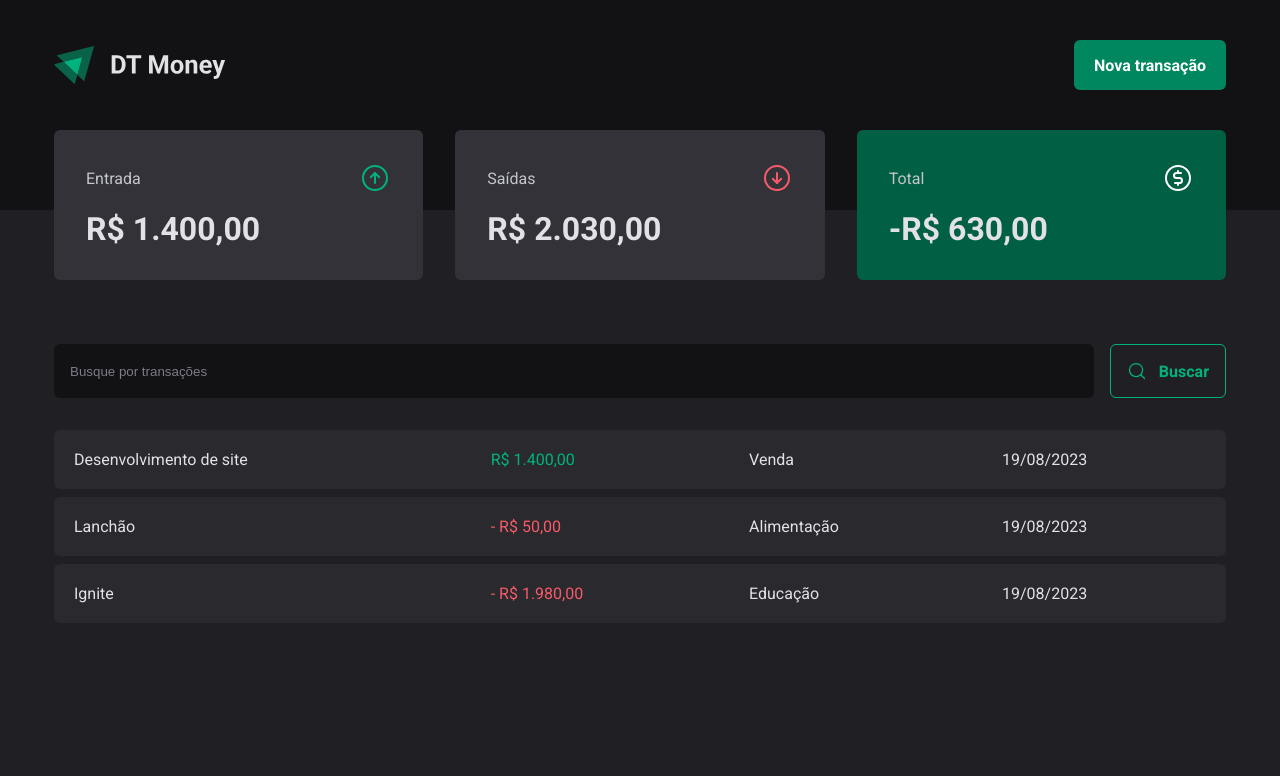
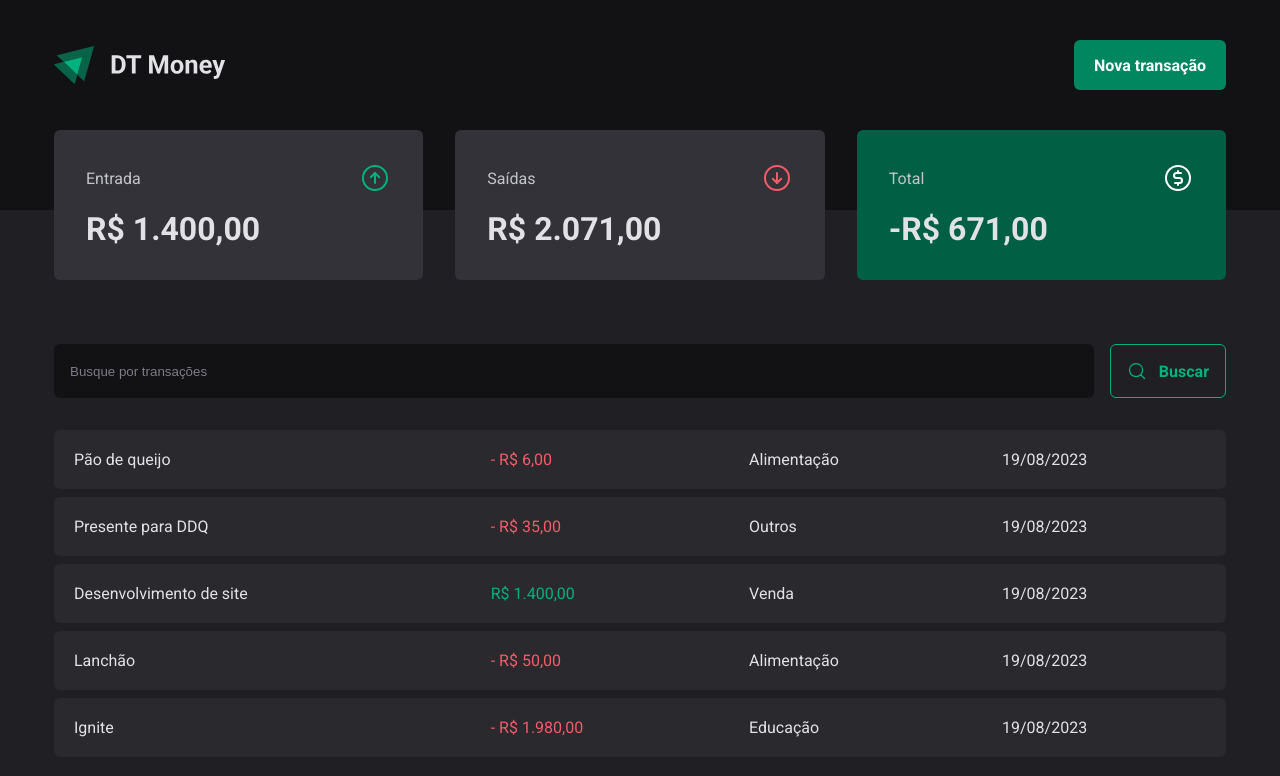
Before and after one commit to vitoorfraga/ignite-dt-money, a React (Vite) app: page / in a window 1280 px wide. Shown: the top 776 px of the page. Built offline with nearby package versions, Linux system fonts and the light colour scheme; data requests are answered from the project's data file.

Commit message:
Conexão com a API - Criando nova transação

```diff
--- a/server.json
+++ b/server.json
@@ -23,6 +23,22 @@
       "category": "Educação",
       "price": 1980,
       "createdAt": "2023-08-19T19:19:04.019Z"
+    },
+    {
+      "description": "Presente para DDQ",
+      "price": 35,
+      "category": "Outros",
+      "type": "outcome",
+      "createdAt": "2023-08-19T23:09:59.524Z",
+      "id": 4
+    },
+    {
+      "description": "Pão de queijo",
+      "price": 6,
+      "category": "Alimentação",
+      "type": "outcome",
+      "createdAt": "2023-08-19T23:44:15.933Z",
+      "id": 5
     }
   ]
 }
--- a/src/components/NewTransactionModal/index.tsx
+++ b/src/components/NewTransactionModal/index.tsx
@@ -5,6 +5,8 @@
 import * as z from 'zod'
 import { Controller, useForm } from 'react-hook-form';
 import { zodResolver } from '@hookform/resolvers/zod';
+import { useContext } from 'react';
+import { TransactionsContext } from '../../contexts/TransactionsContext';
 
 const newTransactionFormSchema = z.object({
   description: z.string(),
@@ -17,19 +19,23 @@
 
 export function NewTransactionModal() {
 
+  const { createTransaction } = useContext(TransactionsContext)
+
   const {
     control,
     register,
     handleSubmit,
-    formState: { isSubmitting }
+    formState: { isSubmitting },
+    reset
    } = useForm<newTrancactionFormInputs>({
     resolver: zodResolver(newTransactionFormSchema)
   })
 
   async function handleCreateNewTransaction(data: newTrancactionFormInputs) {
 
-    await new Promise(resolve => setTimeout(resolve, 2000))
-    console.log(data)
+    createTransaction(data)
+
+    reset()
   }
 
   return (
--- a/src/contexts/TransactionsContext.tsx
+++ b/src/contexts/TransactionsContext.tsx
@@ -10,15 +10,24 @@
   createdAt: string;
 }
 
+interface CreateTransactionInput {
+  description: string;
+  type: "income" | "outcome";
+  price: number;
+  category: string;
+}
+
 interface TransactionsContextType {
   transactions: Transactions[]
   fetchTransactions: (query?: string) => Promise<void>
+  createTransaction: (data: CreateTransactionInput) => Promise<void>
 }
-export const TransactionsContext = createContext({} as TransactionsContextType);
 
 interface TransactionsProviderProps {
   children: React.ReactNode;
 }
+
+export const TransactionsContext = createContext({} as TransactionsContextType);
 
 export function TransactionsProvider( { children }: TransactionsProviderProps) {
 
@@ -28,11 +37,27 @@
 
     const response = await api.get('/transactions', {
       params: {
+        _sort: 'createdAt',
+        _order: 'desc',
         q: query
       }
     })
 
     setTransactions(response.data);
+  }
+
+  async function createTransaction(data: CreateTransactionInput){
+    const { description, price, category, type } = data
+
+    const response = await api.post('transactions', {
+      description,
+      price,
+      category,
+      type,
+      createdAt: new Date()
+    })
+
+    setTransactions((state) => [...state, response.data])
   }
 
   useEffect(() => {
@@ -42,7 +67,8 @@
   return (
     <TransactionsContext.Provider value={{
       transactions,
-      fetchTransactions
+      fetchTransactions,
+      createTransaction
     }}>
       {children}
     </TransactionsContext.Provider>
```
Lines whose indentation alone changed are shown as unchanged.
